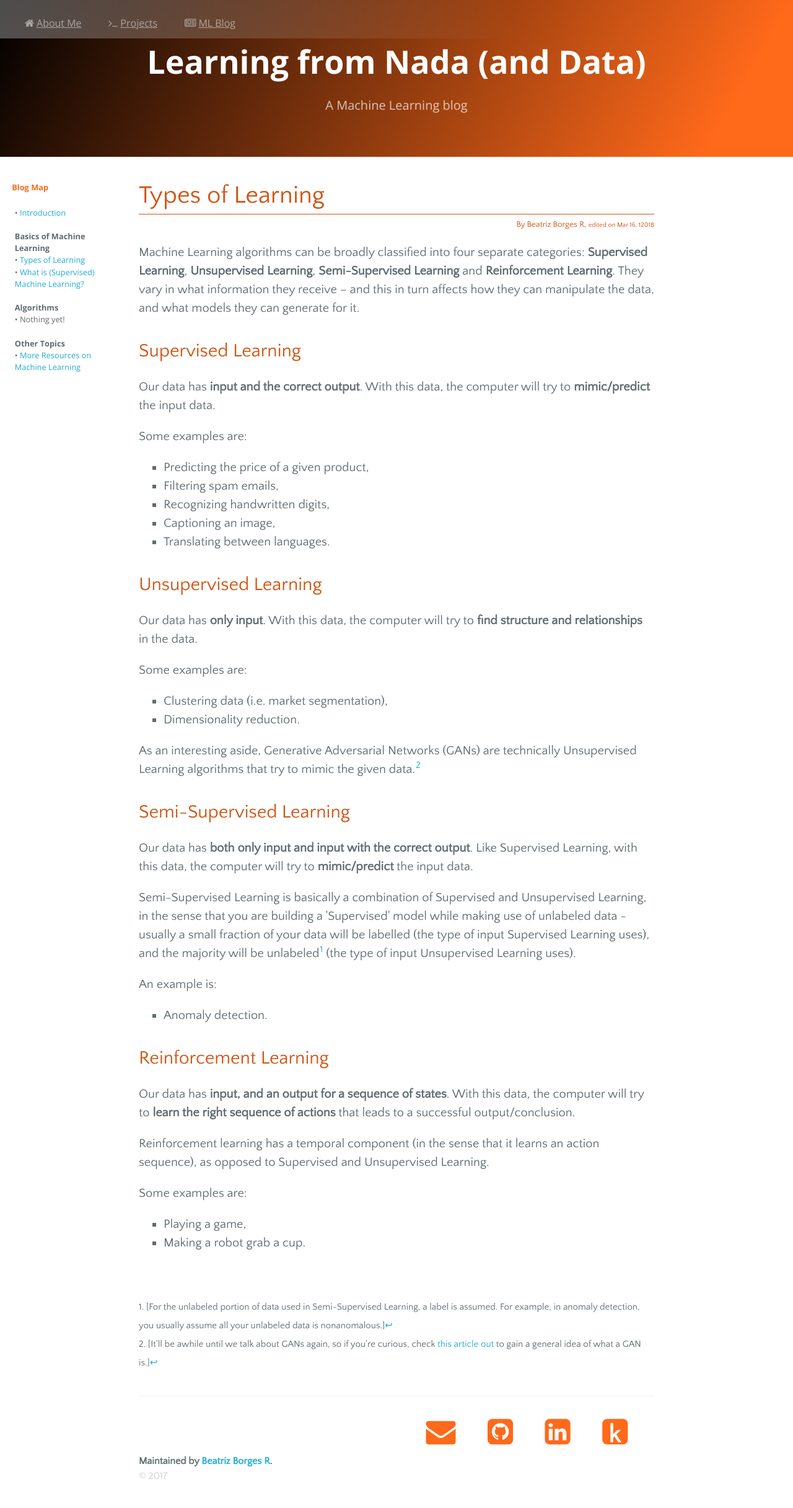
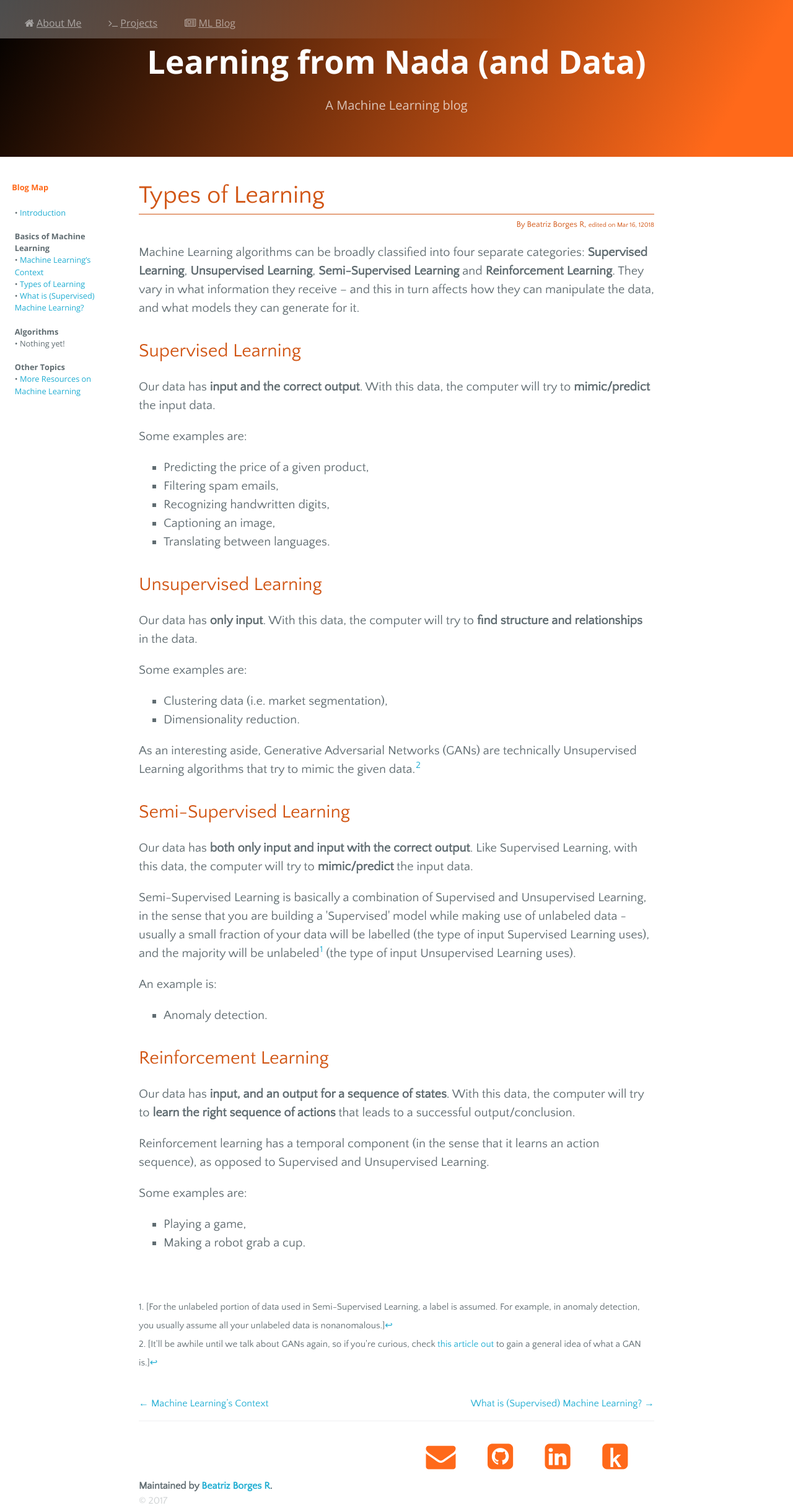
Before and after one commit to obiwit/obiwit.github.io, a Jekyll site: the page built from blog/basics/types_learning.html, in a window 1280 px wide. Shown: the whole page at 62% size. Built offline with Jekyll 4.4.1, drawn with Linux system fonts in a browser that asks for light colours; nearby versions of some CDN libraries; before the commit the page ends 2393 px from its top, so only the background shows below that.

```diff
--- a/_config.yml
+++ b/_config.yml
@@ -17,6 +17,8 @@ blog:
     - category: Basics of Machine Learning
       baseurl: basics/
       posts:
+        - title: Machine Learning’s Context
+          url: ml_context.html
         - title: Types of Learning
           url: types_learning.html
         - title: What is (Supervised) Machine Learning?
--- a/_includes/blog-prev-next.html
+++ b/_includes/blog-prev-next.html
@@ -1,14 +1,48 @@
 <div id="prev-next">
-  {% for post in site.blog.posts %}
-      {% if post.title == page.title %}
-          {% unless forloop.first %}
-              <a class="prev-post" href="{{ site.baseurl }}/blog/{{ prev.url }}">&larr;{{ prev.title }}</a>
-          {% endunless %}
-          {% unless forloop.last %}
-              {% assign next = site.blog.posts[forloop.index] %}
-              <a class="next-post" href="{{ site.baseurl }}/blog/{{ next.url }}">{{ next.title }}&rarr;</a>
-          {% endunless %}
-      {% endif %}
-      {% assign prev = post %}
+  {% for section in site.blog.posts %}
+    {% assign outer_forloop = forloop %}
+
+    {% for post in section.posts %}
+        {% if post.title == page.title %}
+            <!-- Previous post -->
+            {% unless outer_forloop.first %}
+              {% if forloop.first %}
+
+                <!-- Ignore empty categories -->
+                {% if prev.title contains "Nothing yet!" and outer_forloop.index0 > 1 %}
+                  {% assign prev_section_index = outer_forloop.index0 | minus: 2 %}
+                  {% assign prev_section = site.blog.posts[prev_section_index] %}
+                  {% assign prev = prev_section.posts.last %}
+                {% endif %}
+
+                <a class="prev-post" href="{{ site.baseurl }}/blog/{{prev_section.baseurl}}{{ prev.url }}">&larr; {{ prev.title }}</a>
+              {% else %}
+                <a class="prev-post" href="{{ site.baseurl }}/blog/{{section.baseurl}}{{ prev.url }}">&larr; {{ prev.title }}</a>
+              {% endif %}
+            {% endunless %}
+
+            <!-- Next post -->
+            {% unless outer_forloop.last and forloop.last %}
+              {% if forloop.last %}
+                {% assign next_section = site.blog.posts[outer_forloop.index] %}
+                {% assign next = next_section.posts.first %}
+
+                <!-- Ignore empty categories -->
+                {% if next.title contains "Nothing yet!" and outer_forloop.rindex0 > 1 %}
+                  {% assign next_section_index = outer_forloop.index | plus: 1 %}
+                  {% assign next_section = site.blog.posts[next_section_index] %}
+                  {% assign next = next_section.posts.first %}
+                {% endif %}
+
+                  <a class="next-post" href="{{ site.baseurl }}/blog/{{next_section.baseurl}}{{ next.url }}">{{ next.title }} &rarr;</a>
+              {% else %}
+                  {% assign next = section.posts[forloop.index] %}
+                  <a class="next-post" href="{{ site.baseurl }}/blog/{{section.baseurl}}{{ next.url }}">{{ next.title }} &rarr;</a>
+              {% endif %}
+            {% endunless %}
+        {% endif %}
+        {% assign prev = post %}
+      {% endfor %}
+      {% assign prev_section = section %}
   {% endfor %}
 </div>
--- a/blog/basics/what_is_ml.html
+++ b/blog/basics/what_is_ml.html
@@ -8,7 +8,6 @@ author: obiwit
 <div id="ml-blog">
   <h1 id="title">What is (Supervised) Machine Learning?</h1>
   <h6 id="post-info">By Beatriz Borges R, <span class="small">edited on Mar 16, 12018</span></h6>
-  <p>Machine Learning is basically using data to gain information. This information can take various shapes.</p>
   <p>In Supervised Learning, Semi-Supervised Learning and part of Unsupervised Learning<sup><a href="#fn1" id="ref1">1</a></sup> you use an algorithm to transform <strong>data</strong> into a <strong>model</strong>, that you then use to try to predict some feature of new, never-before-seen data. A model is a representation (read: simplification) of some aspect of reality, and is created by combining a ML algorithm and data.</p>
   <p>It’s worth it to take a little detour here and talk about what this data actually is. A dataset has two main components: <strong>descriptive features</strong> (or just <strong>features</strong>) and a <strong>target feature</strong>.</p>
   <p>For example, if you want to predict house prices, the price of a given house is the target feature, and its location, area, number of rooms, etc. are the (descriptive) features. Another example could be a bird recognition system, that receives photos and returns a Boolean value (either true or false) that indicates whether the picture contains a bird. The target feature is the Boolean value, and the features are the (color) values of each pixel. This means that all images the system receives have to be scaled to a given resolution (and can also be converted to grayscale), i.e. 64px by 64px, for a total of 4096 features<sup><a href="#fn2" id="ref2">2</a></sup>.</p>
--- a/blog/blog_post_parser.py
+++ b/blog/blog_post_parser.py
@@ -17,7 +17,7 @@ The input file should have the following format:
     - Title on first line, without any markdown, optionally followed by a blank line;
     - The text's paragraphs should follow, with each paragraph separated by a blank line;
         + Asterisks denote bold text like *so*;
-        + Double hats denote italic text like $$so$$;
+        + Double dollar signs denote italic text like $$so$$;
         + Pounds denote headings like # so (the heading and pound symbols must be separated by a space; 1 to 6 pound symbols are currently supported);
         + To use a footnote, use an underscore followed by a curly brace, the footnote text and a closing curly brace like _{so} (at the moment multi-line footnotes (i.e. a newline inside the footnote) aren't supported);
         + Double hyphens denote an unordered list item (the parser automatically detects the beginning and end of the unordered list), like -- so (again, the item and hyphens must be separated by a space);
--- a/css/custom.css
+++ b/css/custom.css
@@ -102,6 +102,11 @@ p.small {
   font-size: 250%;
   font-weight: bold;
 }
+
+.main-content hr {
+  margin: 2.5rem 0;
+}
+
 /*****************************
  * Specific Styles
  ****************************/
```
Also changed, not shown: blog/basics/ml_context.html (added, +45 -0 lines).
